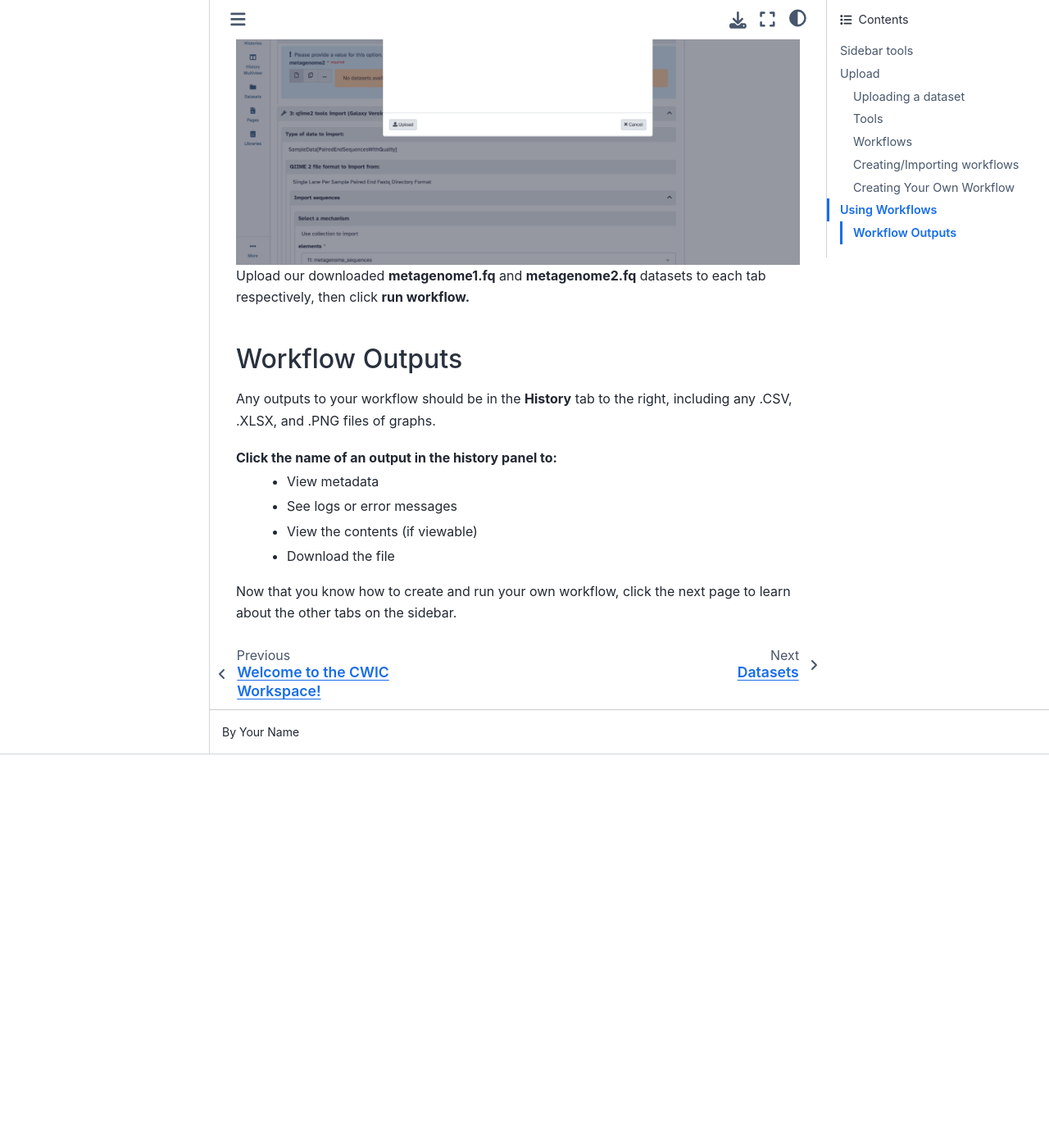
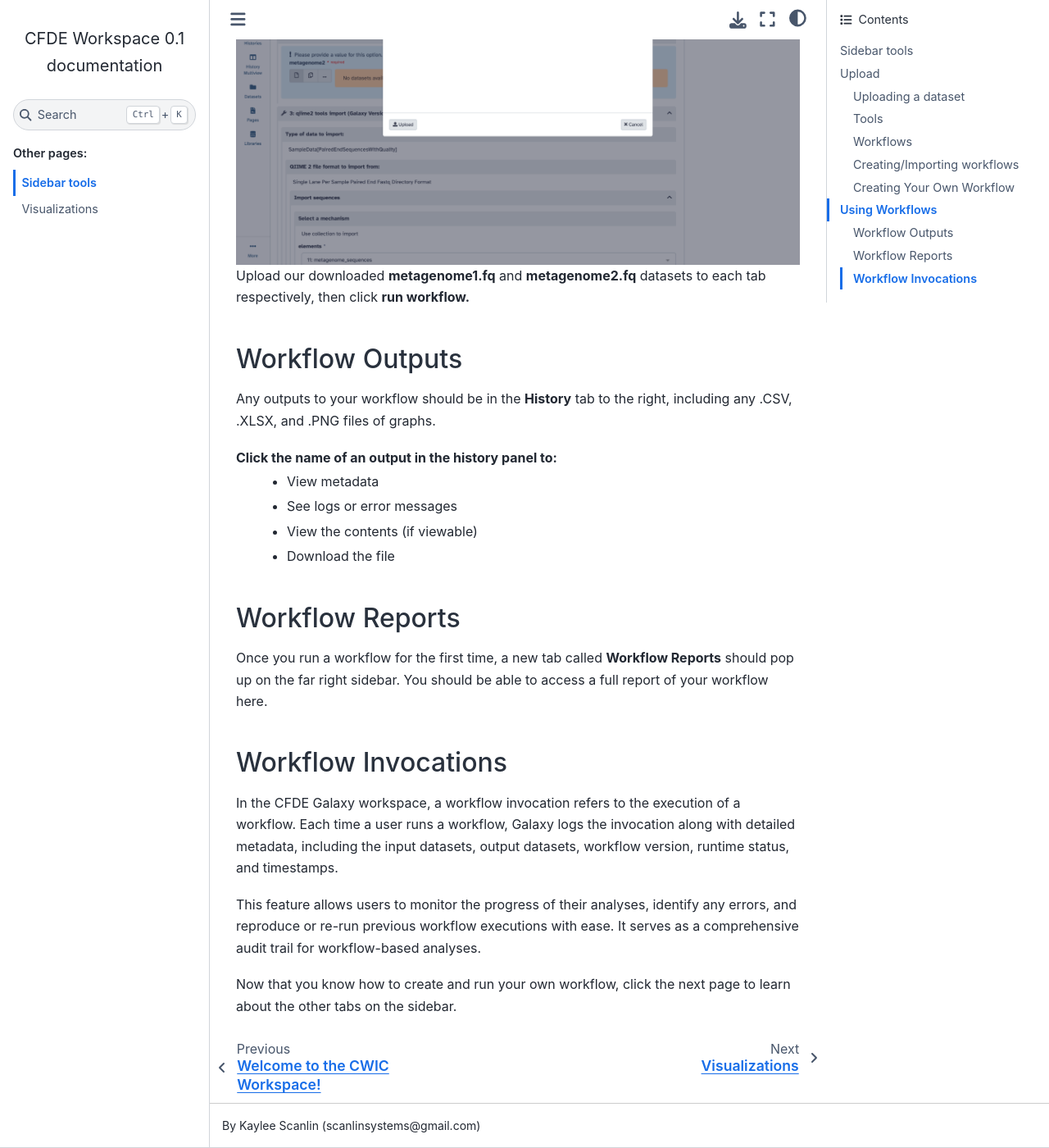
Before and after one commit to kscnl1n/CWIC-rtd, a Sphinx documentation site: the page built from docs/Sidebar/Sidebar.rst, in a window 1280 px wide and 1400 px high, scrolled down 20155 px. Shown: the whole window at 82% size. Built offline with Sphinx 7.4.7 and the Sphinx Book theme 1.1.4, drawn with Linux system fonts in a browser that asks for light colours; before the commit the page ends 21075 px from its top, so only the background shows below that.

Commit message:
Finishing touches on screenshots

```diff
--- a/docs/Sidebar/Sidebar.rst
+++ b/docs/Sidebar/Sidebar.rst
@@ -476,6 +476,14 @@
     - View the contents (if viewable)
     - Download the file
 
+Workflow Reports
+----------------
+Once you run a workflow for the first time, a new tab called **Workflow Reports** should pop up on the far right sidebar. You should be able to access a full report of your workflow here.
 
+Workflow Invocations
+--------------------
+In the CFDE Galaxy workspace, a workflow invocation refers to the execution of a workflow. Each time a user runs a workflow, Galaxy logs the invocation along with detailed metadata, including the input datasets, output datasets, workflow version, runtime status, and timestamps.
+
+This feature allows users to monitor the progress of their analyses, identify any errors, and reproduce or re-run previous workflow executions with ease. It serves as a comprehensive audit trail for workflow-based analyses.
 
 Now that you know how to create and run your own workflow, click the next page to learn about the other tabs on the sidebar.
--- a/docs/conf.py
+++ b/docs/conf.py
@@ -6,7 +6,7 @@
 sys.path.insert(0, os.path.abspath('..'))  # or '.' if you're documenting a standalone project
 
 project = 'CFDE Workspace'
-author = 'Your Name'
+author = 'Kaylee Scanlin (scanlinsystems@gmail.com)'
 release = '0.1'
 master_doc = 'index'
 
```
Also changed, not shown: docs/Datasets/datasets.rst (+33 -0 lines), docs/Datasets/_static/datasets-images/datasets2.png (added), 3 other files.
